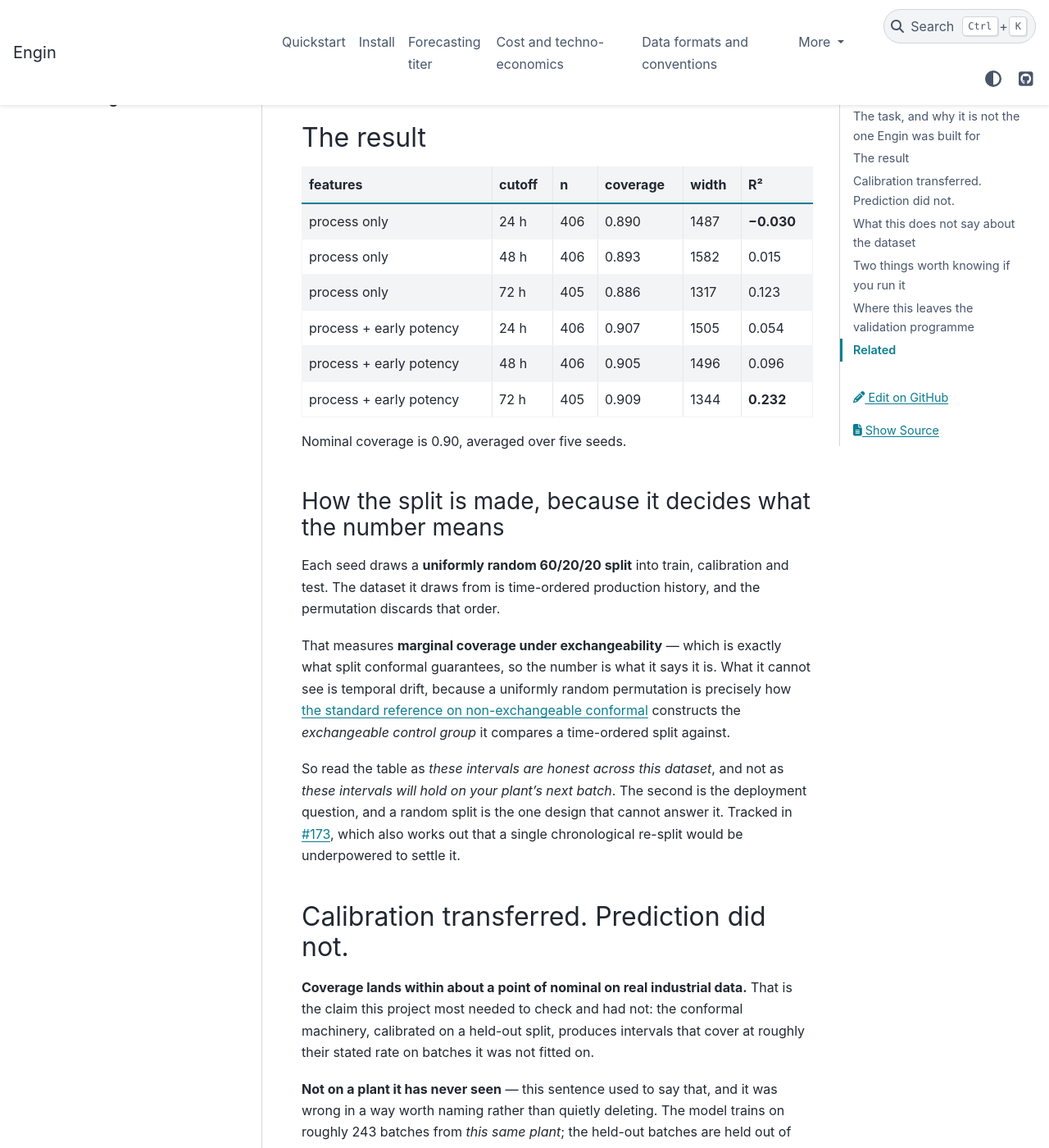
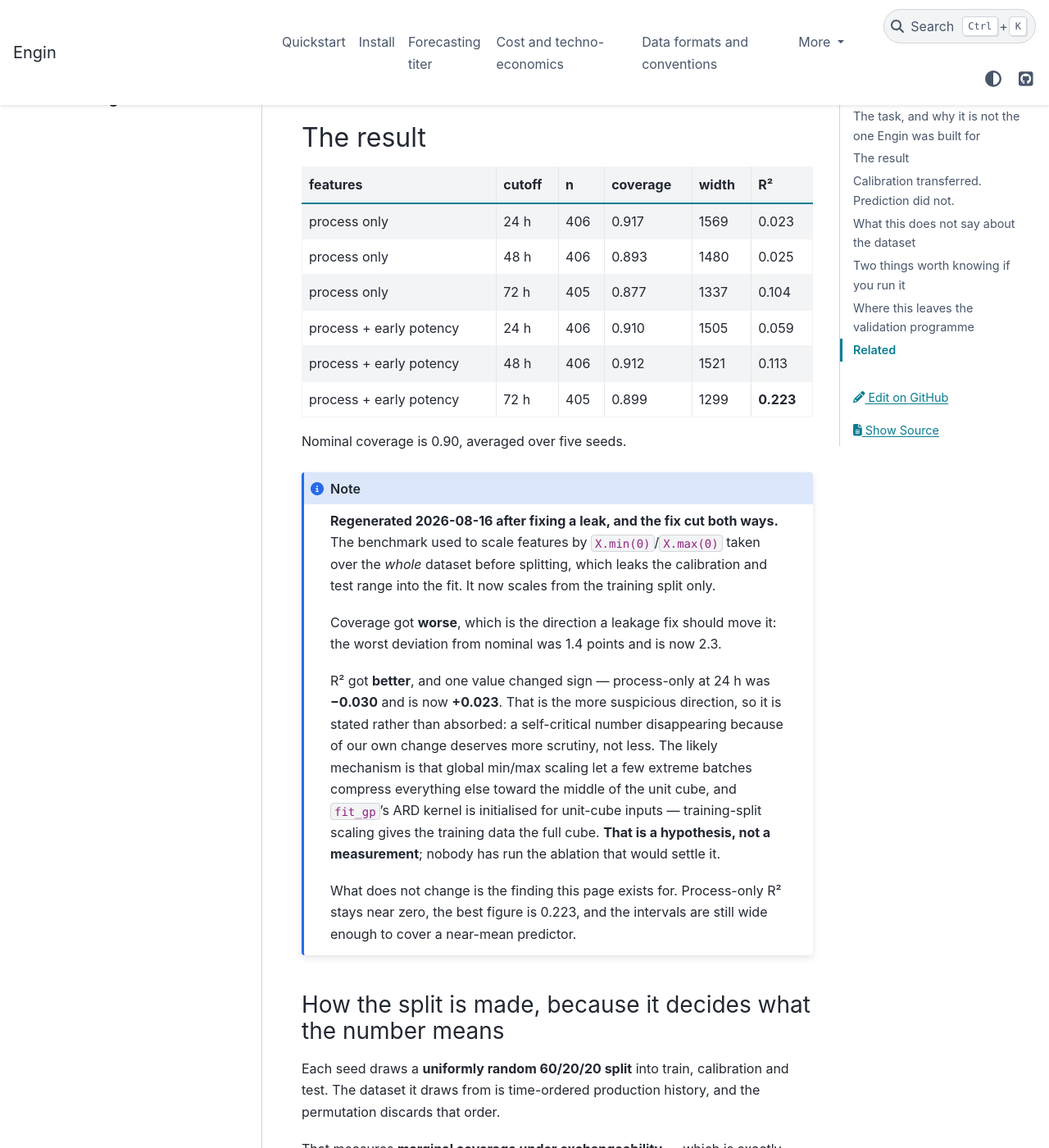
Before and after one commit to enginbio/engin-suite, a Sphinx documentation site: the page built from docs/methods/real-data-calibration.md, in a window 1280 px wide and 1400 px high, scrolled down 1126 px. Shown: the whole window at 82% size. Built offline with Sphinx 7.4.7 and the PyData theme 0.15.4, drawn with Linux system fonts in a browser that asks for light colours; some of the changed text lies outside the part shown.

Commit message:
Republish the real-data numbers the leakage fix moved
Regenerated from the fixed benchmark at 12241c8. Every published figure that
came from `real_data_coverage.py` is updated, and the provenance line is the one
the run emitted rather than one typed by hand -- which is what #161 built it for.

What moved, in the direction a leakage fix should move it:

  coverage worst deviation from nominal   1.4pp -> 2.3pp
  72h process-only coverage               0.886 -> 0.877
  72h process-only R2                     0.123 -> 0.104

"Coverage lands within about a point of nominal" is now "about two points". The
weaker sentence is the true one.

One number moved the other way and it is called out rather than absorbed:
process-only at 24h had R2 -0.030 and now has +0.023, a sign change that deletes
the page's starkest "worse than predicting the mean" figure. A self-critical
number disappearing because of our own change deserves more scrutiny, not less,
so the methods page states the likely mechanism -- global min/max scaling let
extreme batches compress the rest toward the middle of a unit cube that
`fit_gp`'s ARD kernel is initialised for -- and labels it a hypothesis nobody
has run the ablation for. The finding itself is unchanged: process-only R2 stays
near zero and the best figure is 0.223.

`benchmarks.md`'s headline row said "the calibration transfers" and now says
"the calibration holds on held-out batches", because the split is random over
time-ordered history and the batches come from the same plant. Neither temporal
drift nor cross-plant transfer is tested at any tier, and the shorter phrase
invited both readings.

`quickstart.md`'s printed block is the re-run's actual output, not the old one.

Closes #173.

Co-Authored-By: Claude Opus 5 <noreply@anthropic.com>
Signed-off-by: David Baugher <dbaugher>

````diff
--- a/docs/methods/real-data-calibration.md
+++ b/docs/methods/real-data-calibration.md
@@ -36,14 +36,38 @@ test: features to a scalar, with a calibrated interval.
 
 | features | cutoff | n | coverage | width | R² |
 |---|---|---|---|---|---|
-| process only | 24 h | 406 | 0.890 | 1487 | **−0.030** |
-| process only | 48 h | 406 | 0.893 | 1582 | 0.015 |
-| process only | 72 h | 405 | 0.886 | 1317 | 0.123 |
-| process + early potency | 24 h | 406 | 0.907 | 1505 | 0.054 |
-| process + early potency | 48 h | 406 | 0.905 | 1496 | 0.096 |
-| process + early potency | 72 h | 405 | 0.909 | 1344 | **0.232** |
+| process only | 24 h | 406 | 0.917 | 1569 | 0.023 |
+| process only | 48 h | 406 | 0.893 | 1480 | 0.025 |
+| process only | 72 h | 405 | 0.877 | 1337 | 0.104 |
+| process + early potency | 24 h | 406 | 0.910 | 1505 | 0.059 |
+| process + early potency | 48 h | 406 | 0.912 | 1521 | 0.113 |
+| process + early potency | 72 h | 405 | 0.899 | 1299 | **0.223** |
 
 Nominal coverage is 0.90, averaged over five seeds.
+
+```{note}
+**Regenerated 2026-08-16 after fixing a leak, and the fix cut both ways.** The
+benchmark used to scale features by `X.min(0)`/`X.max(0)` taken over the *whole*
+dataset before splitting, which leaks the calibration and test range into the
+fit. It now scales from the training split only.
+
+Coverage got **worse**, which is the direction a leakage fix should move it:
+the worst deviation from nominal was 1.4 points and is now 2.3.
+
+R² got **better**, and one value changed sign — process-only at 24 h was
+**−0.030** and is now **+0.023**. That is the more suspicious direction, so it
+is stated rather than absorbed: a self-critical number disappearing because of
+our own change deserves more scrutiny, not less. The likely mechanism is that
+global min/max scaling let a few extreme batches compress everything else toward
+the middle of the unit cube, and `fit_gp`'s ARD kernel is initialised for
+unit-cube inputs — training-split scaling gives the training data the full cube.
+**That is a hypothesis, not a measurement**; nobody has run the ablation that
+would settle it.
+
+What does not change is the finding this page exists for. Process-only R² stays
+near zero, the best figure is 0.223, and the intervals are still wide enough to
+cover a near-mean predictor.
+```
 
 ### How the split is made, because it decides what the number means
 
@@ -68,10 +92,13 @@ that a single chronological re-split would be underpowered to settle it.
 
 ## Calibration transferred. Prediction did not.
 
-**Coverage lands within about a point of nominal on real industrial data.** That
-is the claim this project most needed to check and had not: the conformal
+**Coverage lands within about two points of nominal on real industrial data.**
+That is the claim this project most needed to check and had not: the conformal
 machinery, calibrated on a held-out split, produces intervals that cover at
 roughly their stated rate on batches it was not fitted on.
+
+That used to read *within about a point*, and the leakage fix above is what
+widened it. The weaker sentence is the true one.
 
 **Not on a plant it has never seen** — this sentence used to say that, and it was
 wrong in a way worth naming rather than quietly deleting. The model trains on
````
Also changed, not shown: docs/benchmarks.md (+19 -5 lines), docs/quickstart.md (+15 -8 lines), 1 other file.
